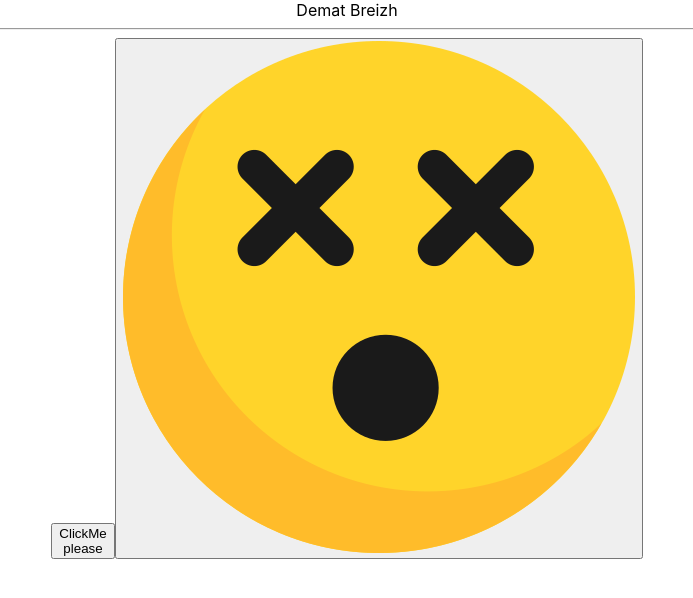
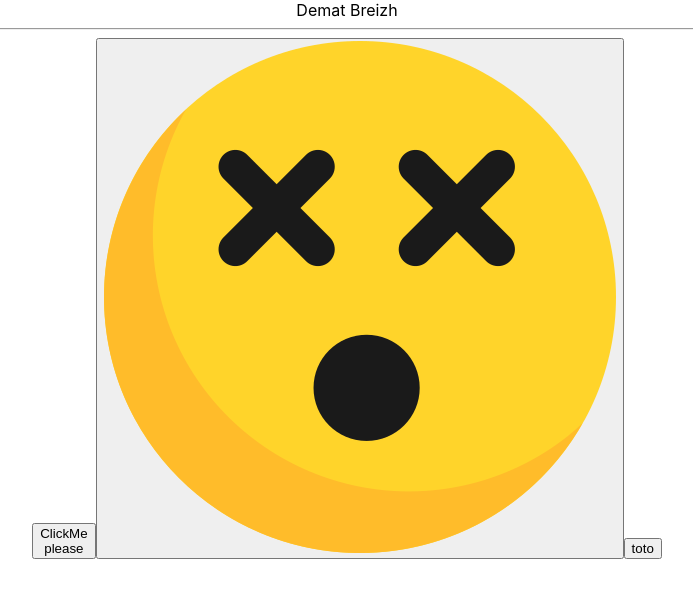
Before and after one commit to plamoury/2023tjs, a React (Create React App) app: page / in a window 1280 px wide. Shown: the top 598 px of the page, without its empty margins (293-986 px from the left). Built offline with nearby package versions, Linux system fonts and the light colour scheme.

Commit message:
css modulaire lié au composant

```diff
--- a/src/App/App.js
+++ b/src/App/App.js
@@ -14,6 +14,7 @@ function App() {
       <hr/>
       <Button>ClickMe<br/>please</Button>
       <Button><img src="/img/deadicon.png" alt='sdfsdfsdf'/></Button>
+      <Button children="toto"/>
     </div>
   );
 }
```
